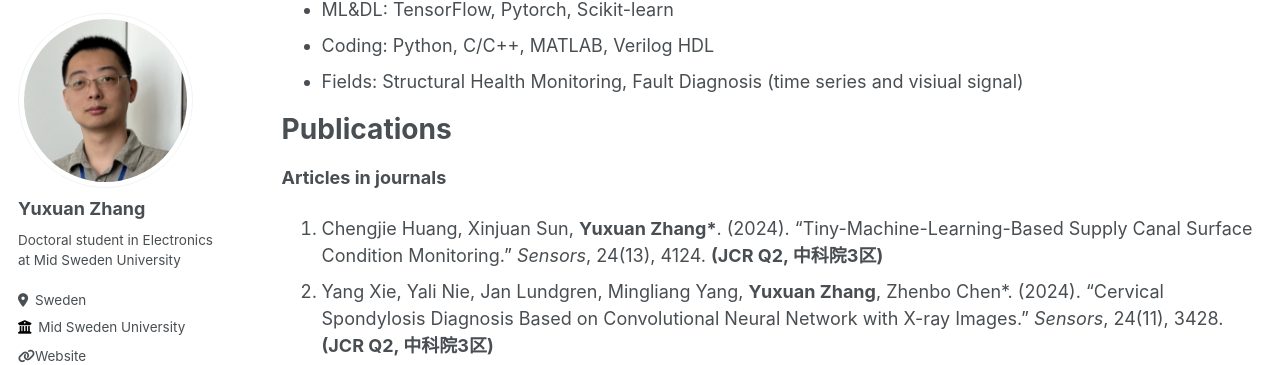
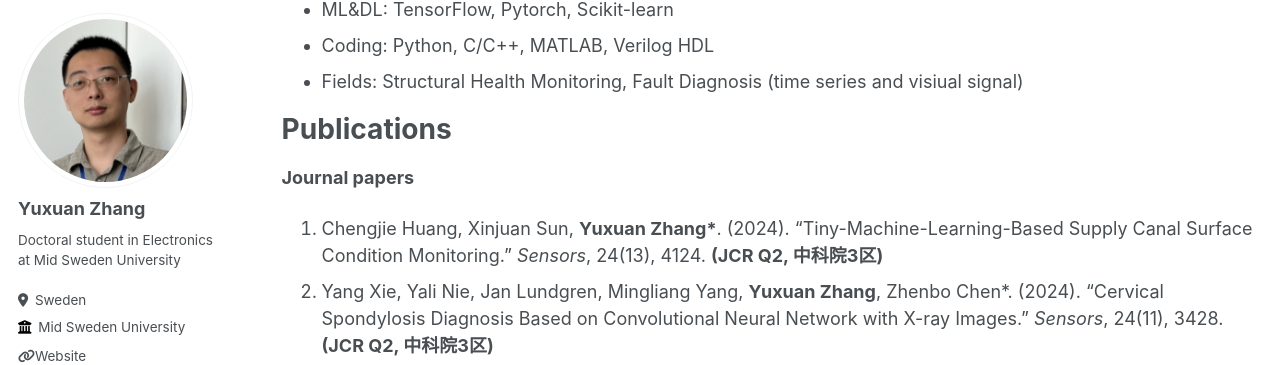
Before and after one commit to YuxuanZhang-96/YuxuanZhang-96.github.io, a Jekyll site: the page built from _pages/cv.md, in a window 1280 px wide and 900 px high, scrolled down 476 px. Shown: the part 93-458 px from the top of the window. Built offline with Jekyll 4.4.1, drawn with Linux system fonts in a browser that asks for light colours; some web fonts are replaced.

Commit message:
Update cv.md

```diff
--- a/_pages/cv.md
+++ b/_pages/cv.md
@@ -29,7 +29,7 @@ Skills
 
 Publications
 ======
-__Articles in journals__
+__Journal papers__
 1. Chengjie Huang, Xinjuan Sun, __Yuxuan Zhang*__. (2024). "Tiny-Machine-Learning-Based Supply Canal Surface Condition Monitoring." _Sensors_, 24(13), 4124. __(JCR Q2, 中科院3区)__
 2. Yang Xie, Yali Nie, Jan Lundgren, Mingliang Yang, __Yuxuan Zhang__, Zhenbo Chen*. (2024). "Cervical Spondylosis Diagnosis Based on Convolutional Neural Network with X-ray Images." _Sensors_, 24(11), 3428. __(JCR Q2, 中科院3区)__
 3. __Yuxuan Zhang__, Veysi Adin, Sebastian Bader*, Bengt Oelmann. (2023). "Leveraging acoustic emission and machine learning for concrete materials damage classification on embedded devices." _IEEE Transactions on Instrumentation and Measurement_, 1-8. __(JCR Q1, 中科院2区Top)__
```
